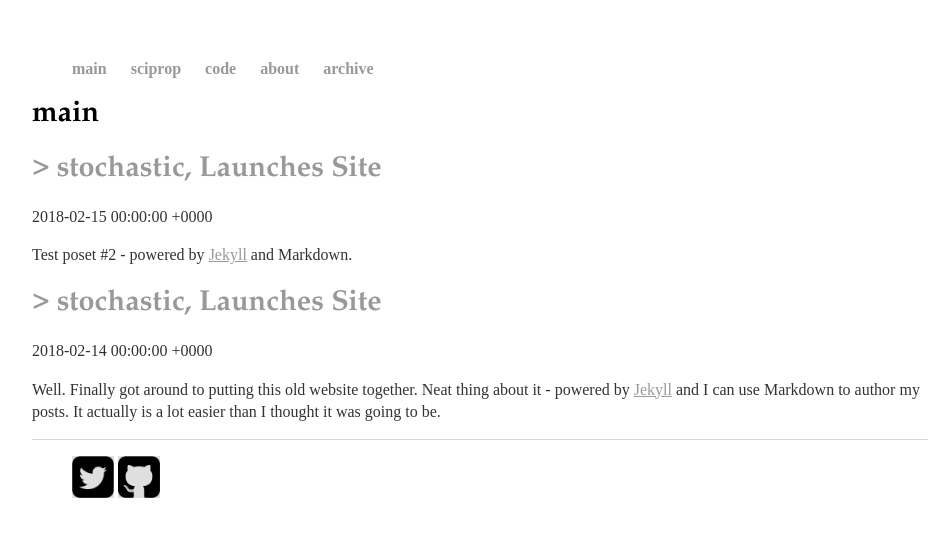
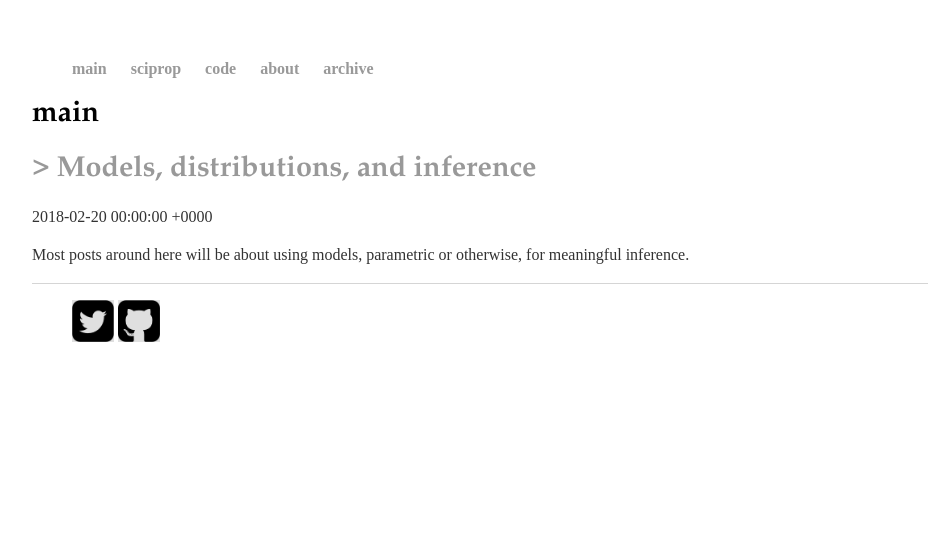
Before and after one commit to caesoma/caesoma.github.io, a Jekyll site: the page built from index.html, in a window 1280 px wide. Shown: the top 537 px of the page, without its empty margins (160-1111 px from the left). Built offline with Jekyll 4.4.1, drawn with Linux system fonts in a browser that asks for light colours; the list of posts is cut into pages by our own code.

Commit message:
update posts

```diff
--- a/_posts/2018-02-14-stochastic-site-launched.md
+++ b/_posts/2018-02-14-stochastic-site-launched.md
@@ -1,7 +1,7 @@
 ---
 layout: post
-title: "stochastic, Launches Site"
-date: 2018-02-14
+title: "Models, distributions, and inference"
+date: 2018-02-20
 ---
 
-Well. Finally got around to putting this old website together. Neat thing about it - powered by [Jekyll](http://jekyllrb.com) and I can use Markdown to author my posts. It actually is a lot easier than I thought it was going to be.
+Most posts around here will be about using models, parametric or otherwise, for meaningful inference.
--- a/_posts/2018-02-15-stochastic-site-launched.md
+++ /dev/null
@@ -1,7 +0,0 @@
----
-layout: post
-title: "stochastic, Launches Site"
-date: 2018-02-15
----
-
-Test poset #2 - powered by [Jekyll](http://jekyllrb.com) and Markdown.
```
Also changed, not shown: 1 other file.
